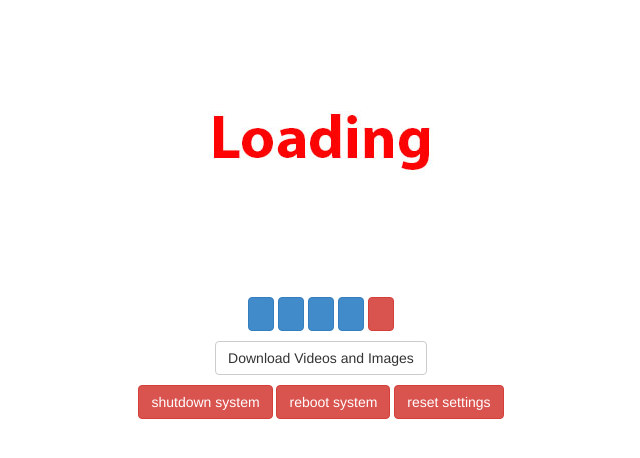
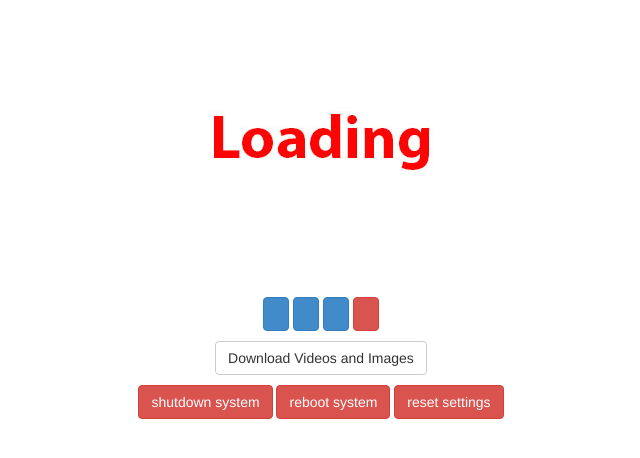
Before and after one commit to ecorov/RPiROV, a PHP site: page / in a window 1280 px wide. Shown: the part 71-529 px from the top of the page, without its empty margins (319-959 px from the left). Run offline with PHP 8.4, Linux system fonts and the light colour scheme; data that the repository does not hold is empty.

Commit message:
first commit

```diff
--- a/www/index.php
+++ b/www/index.php
@@ -161,7 +161,6 @@
             <input id="video_button" type="button" class="btn btn-primary">
             <input id="image_button" type="button" class="btn btn-primary">
             <input id="timelapse_button" type="button" class="btn btn-primary">
-            <input id="md_button" type="button" class="btn btn-primary">
             <input id="halt_button" type="button" class="btn btn-danger">
          </div>
       </div>
```
